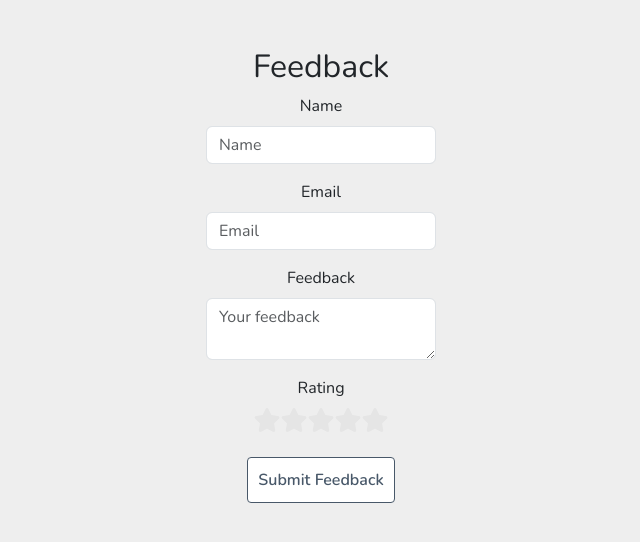
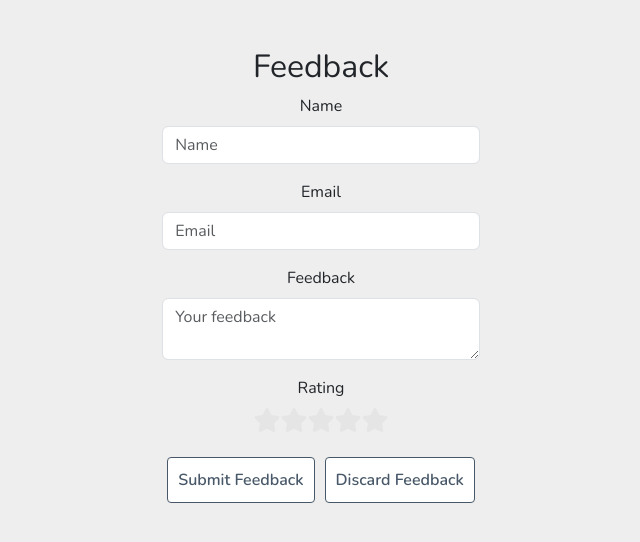
Before and after one commit to alxgrgsc/SoulJournal, a React (Create React App) app in the folder souljournal-frontend/: page /feedback in a window 1280 px wide. Shown: the top 542 px of the page, without its empty margins (319-959 px from the left). Built offline with nearby package versions, Linux system fonts and the light colour scheme.

Commit message:
add discard option for feedback

```diff
--- a/souljournal-frontend/src/Feedback.js
+++ b/souljournal-frontend/src/Feedback.js
@@ -33,6 +33,14 @@ const Feedback = () => {
       }
     } catch (error) {
       setError('An error occurred. Please try again.');
+    }
+  };
+
+  const handleDiscard = () => {
+    if (window.confirm('Your feedback will be discarded, are you sure?')) {
+      setStars(0); // Reset stars to default
+      setHoverStars(0); // Reset hover stars to default
+      window.location.href = '/dashboard'; // Redirect to the dashboard
     }
   };
 
@@ -92,6 +100,7 @@ const Feedback = () => {
           </div>
         </div>
         <button type="submit" className="btn btn-primary button">Submit Feedback</button>
+        <button type="submit" className="btn btn-primary button" onClick = {handleDiscard}>Discard Feedback</button>
       </form>
     </div>
   );
```
